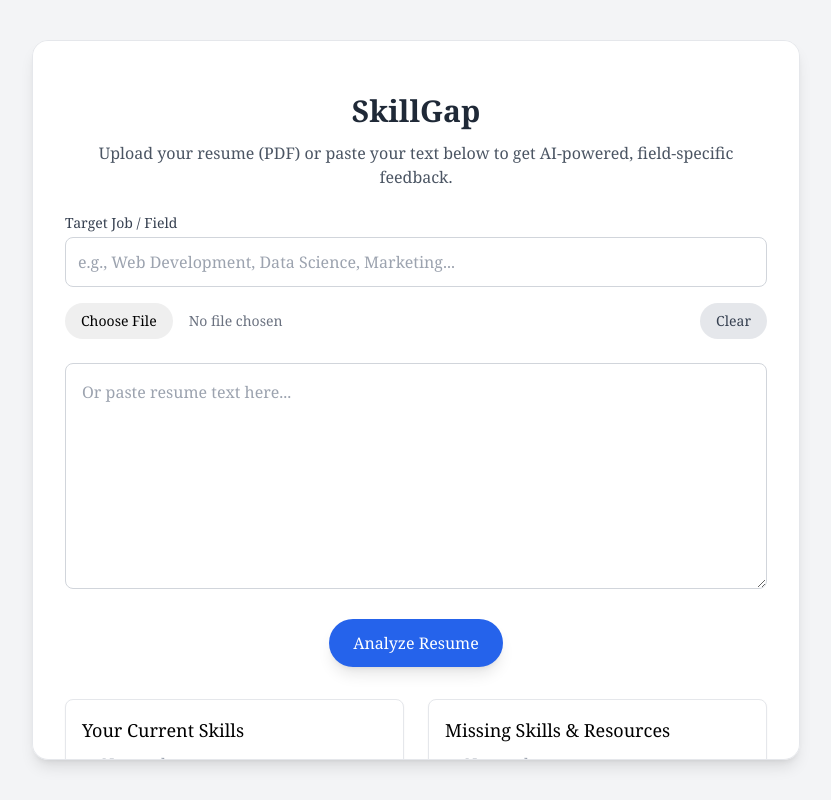
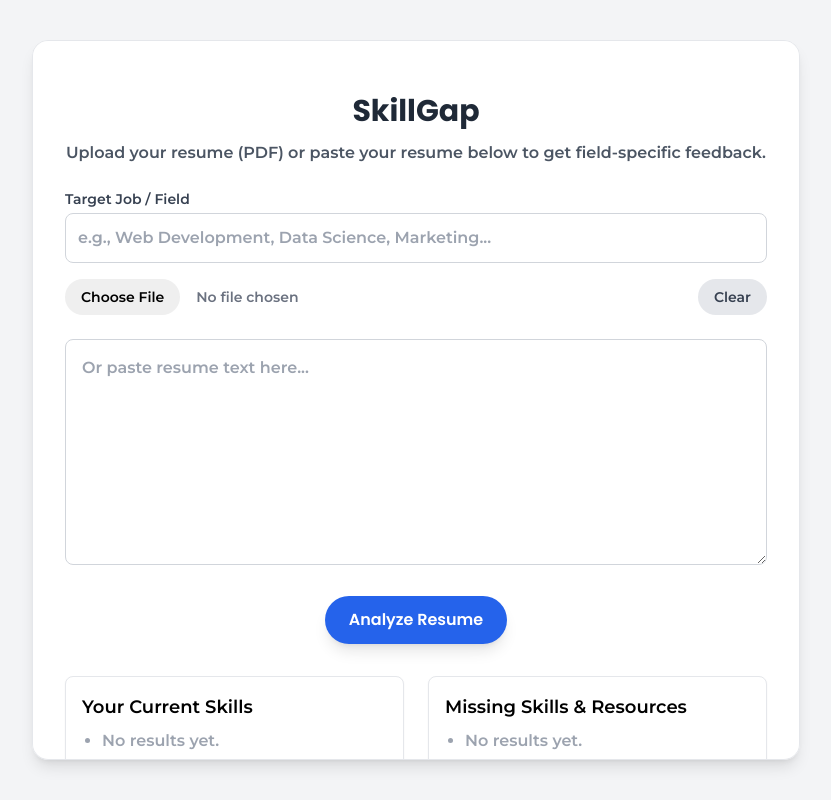
Before and after one commit to Angelaho1128/SkillGap, a plain HTML site: page frontend/index.html in a window 1280 px wide. Shown: the whole page, without its empty margins (224-1055 px from the left). Drawn offline with nearby package versions, Linux system fonts and the light colour scheme.

Commit message:
modify design + change models

```diff
--- a/frontend/index.html
+++ b/frontend/index.html
@@ -4,6 +4,8 @@
   <meta charset="UTF-8">
   <title>Skill Gap Matcher (AI)</title>
   <script src="https://cdn.tailwindcss.com"></script>
+  <link href="https://fonts.googleapis.com/css2?family=Poppins:wght@600;700&display=swap" rel="stylesheet">
+  <link href="https://fonts.googleapis.com/css2?family=Montserrat:wght@600;700&display=swap" rel="stylesheet">
   <style>
   /* Hide scrollbar for Chrome, Safari, and Edge */
   .no-scrollbar::-webkit-scrollbar {
@@ -18,57 +20,57 @@
   </style>
 </head>
 <body class="flex items-center justify-center min-h-screen bg-gray-100 p-6">
-  <div class="container bg-white p-8 rounded-2xl shadow-lg border border-gray-200 max-w-3xl w-full max-h-[90vh] overflow-y-auto no-scrollbar text-center font-serif">
-    <h1 class="font-serif text-3xl font-bold mt-5 mb-3 text-gray-800">SkillGap</h1>
-    <p class="font-serif text-gray-600 mb-6">Upload your resume (PDF) or paste your text below to get AI-powered, field-specific feedback.</p>
+  <div class="container bg-white p-8 rounded-2xl shadow-lg border border-gray-200 max-w-3xl w-full max-h-[90vh] overflow-y-auto no-scrollbar text-center font-['Montserrat']">
+    <h1 class="font-['Poppins'] text-3xl font-bold mt-5 mb-3 text-gray-800">SkillGap</h1>
+    <p class="font-['Montserrat'] text-gray-600 mb-6">Upload your resume (PDF) or paste your resume below to get field-specific feedback.</p>
 
     <!-- Job field -->
     <div class="mb-4 text-left">
-      <label for="jobField" class="block text-sm font-serif font-medium text-gray-700 mb-1">
+      <label for="jobField" class="block text-sm font-['Montserrat'] font-medium text-gray-700 mb-1">
         Target Job / Field
       </label>
       <input type="text" id="jobField" placeholder="e.g., Web Development, Data Science, Marketing..."
-        class="w-full p-3 border border-gray-300 rounded-lg font-serif focus:outline-none focus:ring-2 focus:ring-blue-400 transition duration-200 ease-in-out">
+        class="w-full p-3 border border-gray-300 rounded-lg font-['Montserrat'] focus:outline-none focus:ring-2 focus:ring-blue-400 transition duration-200 ease-in-out">
     </div>
 
     <!-- File upload + clear -->
     <div class="flex flex-col md:flex-row gap-4 mb-6">
-      <input type="file" id="resumeFile" accept="application/pdf" class="flex-1 text-sm text-gray-500 font-serif
+      <input type="file" id="resumeFile" accept="application/pdf" class="flex-1 text-sm text-gray-500 font-['Montserrat']
         file:mr-4 file:py-2 file:px-4
         file:rounded-full file:border-0
         file:text-sm file:font-medium
         hover:file:bg-blue-100 cursor-pointer">
-      <button onclick="clearInput()" class="bg-gray-200 text-gray-700 px-4 py-2 rounded-full border-0  text-sm font-serif font-medium hover:bg-blue-100 cursor-pointer">Clear</button>
+      <button onclick="clearInput()" class="bg-gray-200 text-gray-700 px-4 py-2 rounded-full border-0  text-sm font-['Montserrat'] font-medium hover:bg-blue-100 cursor-pointer">Clear</button>
     </div>
 
     <!-- Resume textarea -->
     <textarea id="resumeInput" placeholder="Or paste resume text here..." rows="8"
-      class="w-full p-4 border border-gray-300 rounded-lg font-serif focus:outline-none focus:ring-2 focus:ring-blue-400 mb-6"></textarea>
+      class="w-full p-4 border border-gray-300 rounded-lg font-['Montserrat'] focus:outline-none focus:ring-2 focus:ring-blue-400 mb-6"></textarea>
 
     <!-- Analyze button -->
     <button onclick="analyzeResume()" id="analyzeButton"
-      class="w-1300 bg-blue-600 text-white font-serif font-medium py-3 px-6 rounded-full shadow-lg ">
+      class="w-1300 bg-blue-600 text-white font-['Poppins'] font-semibold py-3 px-6 rounded-full shadow-lg">
       Analyze Resume
     </button>
 
     <!-- Status/Error messages -->
-    <div id="statusMessage" class="mt-3 font-serif text-center text-sm text-gray-500 hidden"></div>
+    <div id="statusMessage" class="mt-3 font-['Montserrat'] text-center text-sm text-gray-500 hidden"></div>
 
    <!-- Results area -->
-   <div id="results" class="mt-8 grid grid-cols-1 md:grid-cols-2 gap-6 text-left font-serif">
+   <div id="results" class="mt-8 grid grid-cols-1 md:grid-cols-2 gap-6 text-left font-['Montserrat']">
     <!-- Detected skills card -->
-    <div id="detectedCard" class="result-card bg-white border rounded-lg p-4 shadow-sm font-serif">
-      <h3 class="text-lg font-serif font-weight: 550 mb-2">Your Current Skills</h3>
+    <div id="detectedCard" class="result-card bg-white border rounded-lg p-4 shadow-sm font-['Montserrat']">
+      <h3 class="text-lg font-['Montserrat'] font-weight: 550 mb-2">Your Current Skills</h3>
       <ul id="detectedList" class="list-disc pl-5 text-gray-700 space-y-1 min-h-[120px]">
-        <li class="text-gray-400 font-serif">No results yet.</li>
+        <li class="text-gray-400 font-['Montserrat']">No results yet.</li>
       </ul>
     </div>
 
     <!-- Missing skills + resources -->
-    <div id="missingCard" class="result-card bg-white border rounded-lg p-4 shadow-sm font-serif">
-      <h3 class="text-lg font-serif font-weight: 550 mb-2">Missing Skills & Resources</h3>
+    <div id="missingCard" class="result-card bg-white border rounded-lg p-4 shadow-sm font-['Montserrat']">
+      <h3 class="text-lg font-['Montserrat'] font-weight: 550 mb-2">Missing Skills & Resources</h3>
       <ul id="missingList" class="list-disc pl-5 text-gray-700 space-y-3 min-h-[120px]">
-        <li class="text-gray-400 font-serif">No results yet.</li>
+        <li class="text-gray-400 font-['Montserrat']">No results yet.</li>
       </ul>
     </div>
    </div>
--- a/frontend/script.js
+++ b/frontend/script.js
@@ -145,17 +145,27 @@ async function analyzeResume() {
     renderResults(data);
 
   } catch (err) {
-    console.error("Error analyzing resume:", err);
-    // show error right below button
-    const errorEl = document.createElement("p");
-    errorEl.id = "errorMessage";
-    errorEl.className = "text-red-500 text-center mt-2";
-    errorEl.textContent = `Error analyzing resume: ${err.message || String(err)}`;
-    analyzeButton.insertAdjacentElement("afterend", errorEl);
-    // keep results cleared or show placeholders
-    document.getElementById("detectedList").innerHTML = '<li class="text-gray-400">—</li>';
-    document.getElementById("missingList").innerHTML = '<li class="text-gray-400">—</li>';
-  } finally {
+  console.error("Error analyzing resume:", err);
+
+  // Remove any existing error message
+  const oldError = document.getElementById("errorMessage");
+  if (oldError) oldError.remove();
+
+  // Create new plain-text error message
+  const errorEl = document.createElement("p");
+  errorEl.id = "errorMessage";
+  errorEl.className = "text-red-500 text-center mt-2";
+  errorEl.textContent = "Error analyzing resume: " + (err.message || String(err));
+
+  analyzeButton.insertAdjacentElement("afterend", errorEl);
+
+  // Reset results placeholders
+  document.getElementById("detectedList").innerHTML =
+    '<li class="text-gray-400">—</li>';
+  document.getElementById("missingList").innerHTML =
+    '<li class="text-gray-400">—</li>';
+}
+ finally {
     analyzeButton.disabled = false;
     analyzeButton.textContent = originalText;
   }
```
Also changed, not shown: 1 other file.
